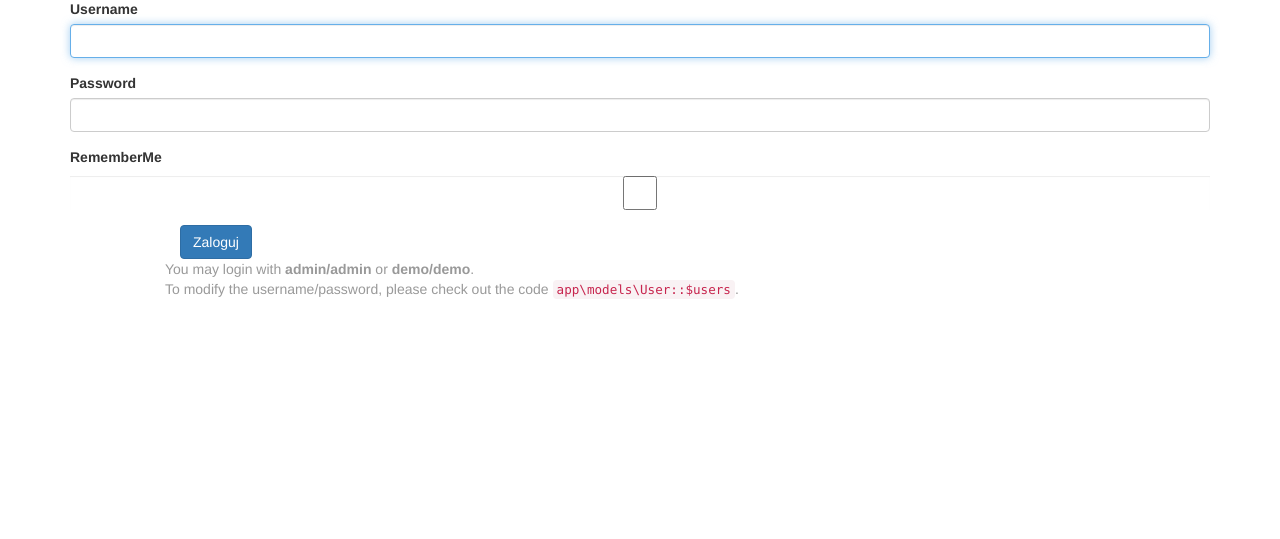
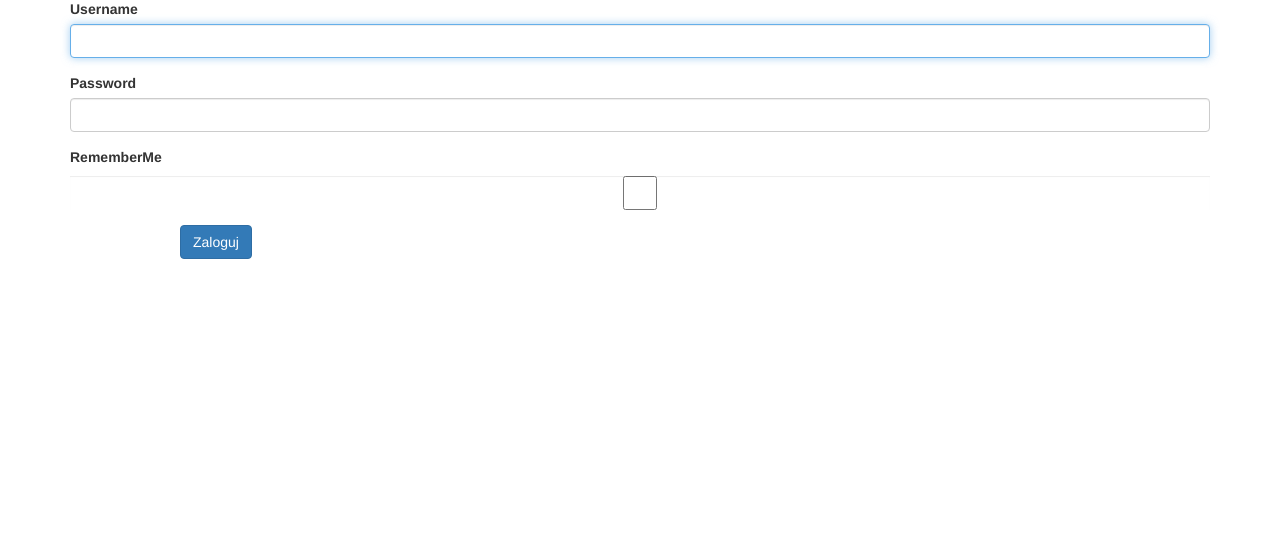
Before and after one commit to ReGaSto/regasto, a Yii app: template views/site/login.php in a window 1280 px wide. Shown: the part 171-710 px from the top of the page. Run offline with PHP 8.4 and a stand-in for Yii, Linux system fonts and the light colour scheme; the template is opened without the code that fills it, so the values that code supplies are empty; form fields are guessed from the names that the template uses; some libraries are stand-ins or nearby versions.

Commit message:
usunięto komentarz z danymi do logowania dla admina i demo

```diff
--- a/views/site/login.php
+++ b/views/site/login.php
@@ -5,7 +5,7 @@
 /* @var $model app\models\LoginForm */
 
 use yii\helpers\Html;
-use yii\bootstrap\ActiveForm;
+use yii\bootstrap\ActiveForm;  //dodano M.Kurant
 
 $this->title = 'Logowanie';
 $this->params['breadcrumbs'][] = $this->title;
@@ -41,8 +41,5 @@
 
     <?php ActiveForm::end(); ?>
 
-    <div class="col-lg-offset-1" style="color:#999;">
-        You may login with <strong>admin/admin</strong> or <strong>demo/demo</strong>.<br>
-        To modify the username/password, please check out the code <code>app\models\User::$users</code>.
-    </div>
+<!-- usunięto komentarz z danymi do logowania jako admin i demo M. Kurant// -->
 </div>
```
